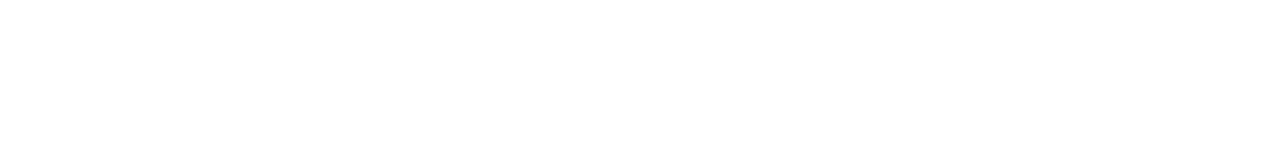
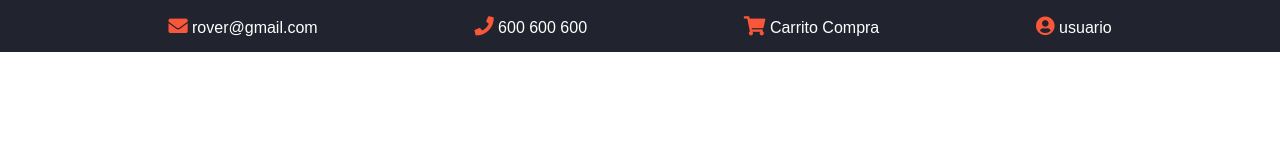
Before and after one commit to Cristian-GomezS/hamburgueseria, a plain HTML site: page index.html in a window 1280 px wide. Drawn offline with Linux system fonts and the light colour scheme.

Commit message:
nav-top funcionando

```diff
--- a/css/style.css
+++ b/css/style.css
@@ -36,3 +36,41 @@ body{
     margin: 0 auto;
 
 }
+
+/*INICIO DEL HEADER*/
+
+header .nav-top{
+    background-color: var(--colorsecundario);
+    padding: var(--margingrid)0px;
+}
+
+header .nav-top .container{
+    display: flex;
+    justify-content: space-around;
+}
+
+header .nav-top a{
+    color: var(--colorprincipal);
+    text-decoration: none;
+}
+
+header .nav-top a span{
+    display: none;
+}
+
+header .nav-top a i {
+    font-size: 150%;
+}
+
+/*FIN DEL HEADER*/
+
+/*MEDIAQUERYS*/
+
+@media(min-width: 768px){
+    header .nav-top a span{
+    display: inline;
+    color: white}
+    header .nav-top a i {
+        font-size: 120%;
+    }
+}
--- a/index.html
+++ b/index.html
@@ -5,11 +5,50 @@
     <meta charset="UTF-8">
     <meta name="viewport" content="width=device-width, initial-scale=1.0">
     <title>Rover - Hamburguesería</title>
+    <link rel="stylesheet" href="https://cdnjs.cloudflare.com/ajax/libs/font-awesome/5.15.1/css/all.min.css">
     <link rel="stylesheet" href="css/style.css">
 </head>
 
 <body>
 
+    <div class="wrapper" id="top">
+
+        <header>
+
+            <div class="nav-top">
+                <div class="container">
+                    <div>
+                        <a href="">
+                            <i class="fas fa-envelope"></i>
+                            <span>rover@gmail.com</span>
+                        </a>
+                    </div>
+                    <div>
+                        <a href="">
+                            <i class="fas fa-phone"></i>
+                            <span>600 600 600</span>
+                        </a>
+                    </div>
+                    <div>
+                        <a href="">
+                            <i class="fas fa-shopping-cart"></i>
+                            <span>Carrito Compra</span>
+                        </a>
+                    </div>
+                    <div>
+                        <a href="">
+                            <i class="fas fa-user-circle"></i>
+                            <span>usuario</span>
+                        </a>
+                    </div>
+                </div>
+            </div>
+            <nav></nav>
+
+        </header>
+
+    </div>
+
 </body>
 
 </html>
```
